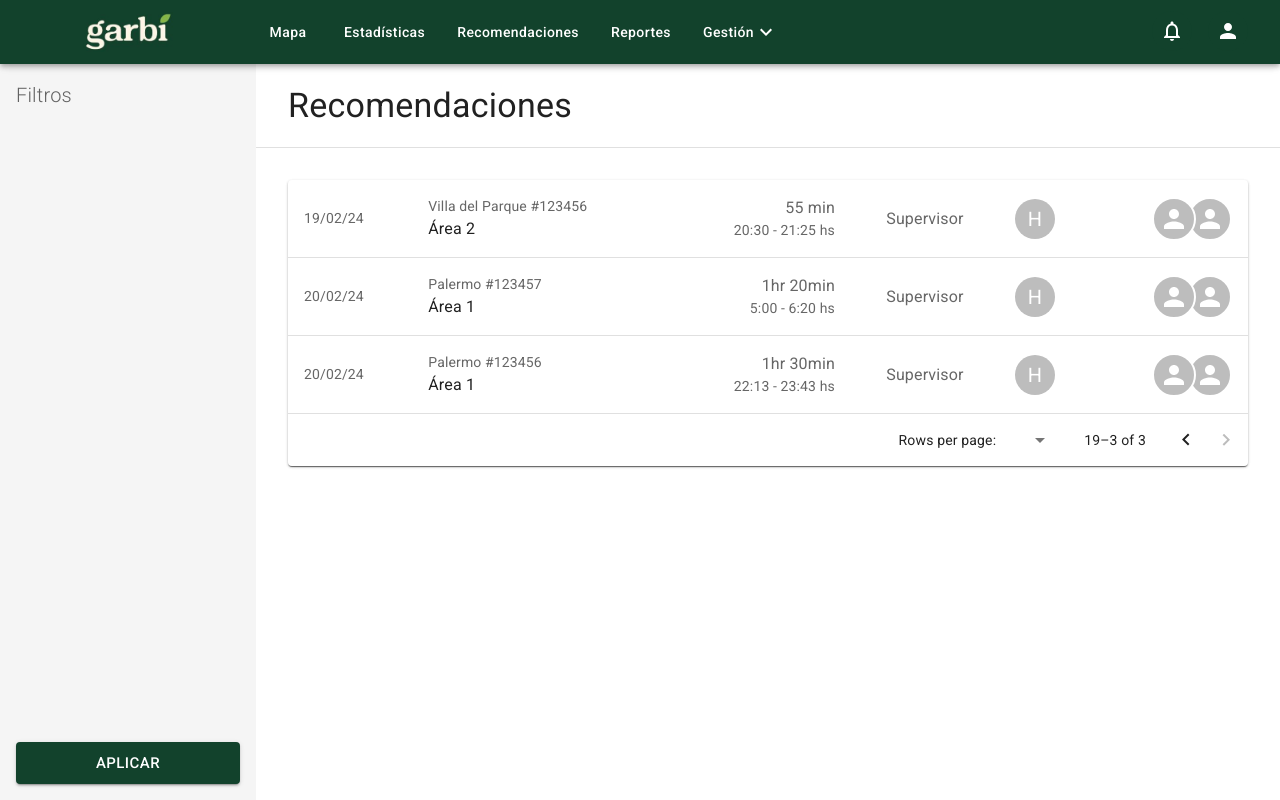
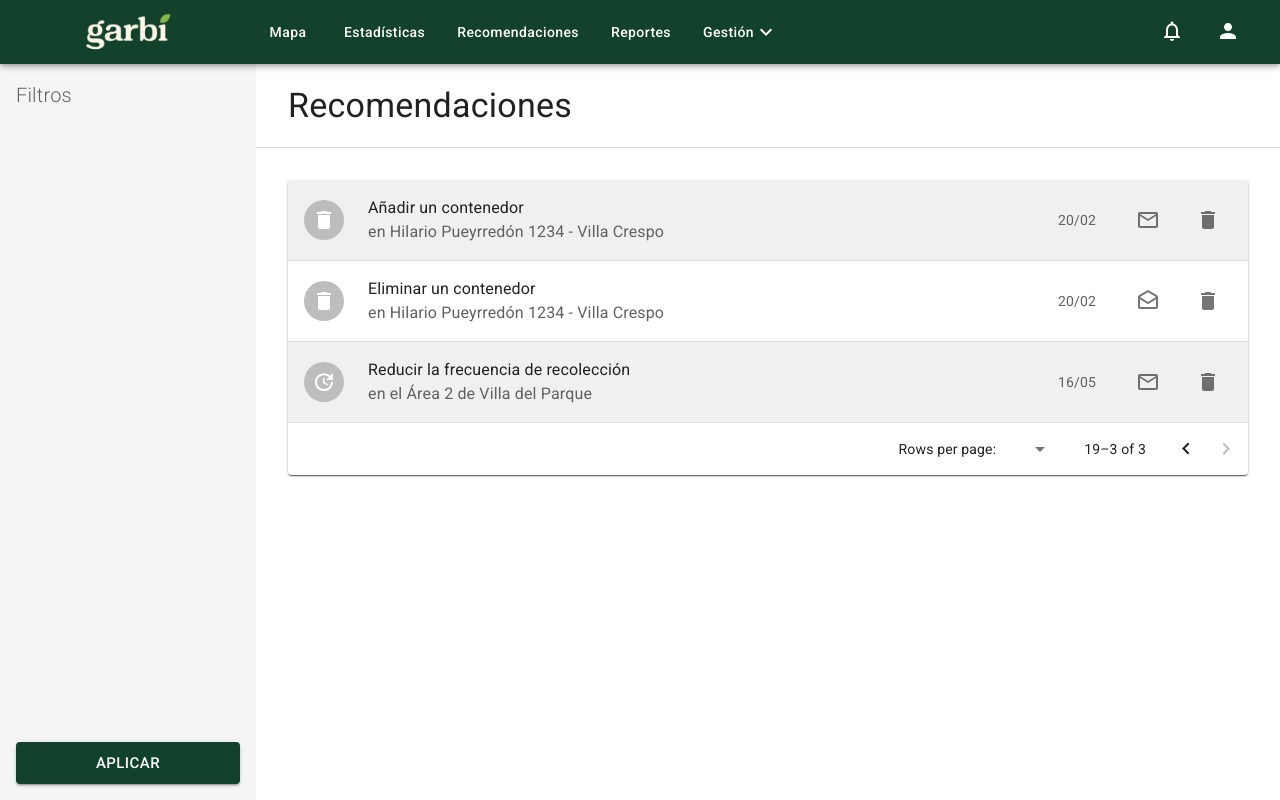
Before and after one commit to SofiaPalmieri/garbi-front, a React (Vite) app: page /recomendaciones in a window 1280 px wide. Built offline with nearby package versions, Linux system fonts and the light colour scheme.

Commit message:
Recommendations table done

```diff
--- a/src/pages/Recomendaciones/MainContent/RecommendationMainContent.jsx
+++ b/src/pages/Recomendaciones/MainContent/RecommendationMainContent.jsx
@@ -1,7 +1,7 @@
 import {
   Avatar,
-  AvatarGroup,
   Box,
+  IconButton,
   Paper,
   Table,
   TableBody,
@@ -9,40 +9,39 @@ import {
   TableContainer,
   TablePagination,
   TableRow,
+  Tooltip,
   Typography,
 } from '@mui/material';
+import DeleteIcon from '@mui/icons-material/Delete';
+import UpdateIcon from '@mui/icons-material/Update';
+import MarkunreadOutlinedIcon from '@mui/icons-material/MarkunreadOutlined';
+import DraftsOutlinedIcon from '@mui/icons-material/DraftsOutlined';
 
 export default function RecommendationMainContent() {
   const rows = [
     {
       id: 1,
-      fecha: '19/02/24',
-      codigo: '#123456',
-      lugar: 'Villa del Parque',
-      area: 'Área 2',
-      duracion: '55 min',
-      horario: '20:30 - 21:25 hs',
-      asignadaPor: 'Supervisor',
+      title: 'Añadir un contenedor',
+      subtitle: 'en Hilario Pueyrredón 1234 - Villa Crespo',
+      date: '20/02',
+      read: true,
+      Icon: DeleteIcon
     },
     {
       id: 2,
-      fecha: '20/02/24',
-      codigo: '#123457',
-      lugar: 'Palermo',
-      area: 'Área 1',
-      duracion: '1hr 20min',
-      horario: '5:00 - 6:20 hs',
-      asignadaPor: 'Supervisor',
+      title: 'Eliminar un contenedor',
+      subtitle: 'en Hilario Pueyrredón 1234 - Villa Crespo',
+      date: '20/02',
+      read: false,
+      Icon: DeleteIcon
     },
     {
       id: 3,
-      fecha: '20/02/24',
-      codigo: '#123456',
-      lugar: 'Palermo',
-      area: 'Área 1',
-      duracion: '1hr 30min',
-      horario: '22:13 - 23:43 hs',
-      asignadaPor: 'Supervisor',
+      title: 'Reducir la frecuencia de recolección',
+      subtitle: 'en el Área 2 de Villa del Parque',
+      date: '16/05',
+      read: true,
+      Icon: UpdateIcon
     },
   ];
 
@@ -50,6 +49,7 @@ export default function RecommendationMainContent() {
     <Box
       width='100%'
       padding='32px'
+      overflow= 'hidden'
     >
       <Paper
         sx={{
@@ -69,107 +69,89 @@ export default function RecommendationMainContent() {
               {rows.map((row) => (
                 <TableRow
                   key={row.id}
+                  sx={{
+                    backgroundColor: row.read ? '#f0f0f0' : 'inherit'
+                  }}
                 >
-                  <TableCell>
+                  <TableCell
+                    sx={{
+                      width: '1%',
+                      paddingRight: '8px'
+                    }}
+                  >
                     <Box>
-                      <Typography
-                        sx={{
-                          fontSize: '14px',
-                          fontWeight: 400,
-                          lineHeight: '21px',
-                          textAlign: 'left',
-                          color: '#00000099',
-                        }}
-                      >
-                        {row.fecha}
-                      </Typography>
+                      <Avatar>
+                        <row.Icon />
+                      </Avatar>
                     </Box>
                   </TableCell>
                   <TableCell
-                    align='left'
+                    sx={{
+                      width: 'auto'
+                    }}
                   >
                     <Typography
                       sx={{
-                        fontSize: '14px',
-                        fontWeight: 400,
-                        lineHeight: '21px',
-                        textAlign: 'left',
-                        color: '#00000099',
+                        fontSize: '16px',
+                        color: '#212121',
                       }}
                     >
-                      {row.lugar} {row.codigo}
+                      {row.title}
                     </Typography>
                     <Typography
                       sx={{
                         fontSize: '16px',
-                        fontWeight: 400,
-                        lineHeight: '24px',
-                        textAlign: 'left',
-                        color: '#000000DE',
+                        color: '#616161',
                       }}
                     >
-                      {row.area}
+                      {row.subtitle}
                     </Typography>
                   </TableCell>
 
                   <TableCell
                     align='right'
+                    sx={{
+                      width: 80
+                    }}
                   >
                     <Typography
                       sx={{
-                        fontSize: '16px',
-                        fontWeight: 400,
-                        lineHeight: '24px',
-                        color: '#00000099',
+                        fontSize: '14px',
+                        color: '#616161',
                       }}
                     >
-                      {row.duracion}
-                    </Typography>
-                    <Typography
-                      sx={{
-                        fontSize: '14px',
-                        fontWeight: 400,
-                        lineHeight: '21px',
-                        color: '#00000099',
-                      }}
-                    >
-                      {row.horario}
+                      {row.date}
                     </Typography>
                   </TableCell>
                   <TableCell
-                    align='center'
+                    sx={{
+                      width: '1%'
+                    }}
                   >
-                    <Typography
-                      sx={{
-                        fontSize: '16px',
-                        fontWeight: 400,
-                        lineHeight: '24px',
-                        color: '#00000099',
-                      }}
+                    <Tooltip
+                      title={row.read ? 'Marcar como no leída' : 'Marcar como leída'}
+                      arrow
                     >
-                      {row.asignadaPor}
-                    </Typography>
+                      <IconButton
+                        edge='end'
+                      >
+                        {row.read ? <MarkunreadOutlinedIcon /> : <DraftsOutlinedIcon />}
+                      </IconButton>
+                    </Tooltip>
                   </TableCell>
                   <TableCell
-                    align='center'
+                    sx={{
+                      width: '1%',
+                      paddingRight: '32px'
+                    }}
                   >
-                    <Avatar>H</Avatar>
+                    <IconButton
+                      edge='end'
+                    >
+                      <DeleteIcon />
+                    </IconButton>
                   </TableCell>
-                  <TableCell
-                    align='center'
-                  >
-                    <AvatarGroup
-                      max={2}
-                    >
-                      <Avatar
-                        alt='Remy Sharp'
-                      />
 
-                      <Avatar
-                        alt='Travis Howard'
-                      />
-                    </AvatarGroup>
-                  </TableCell>
                 </TableRow>
               ))}
             </TableBody>
```
